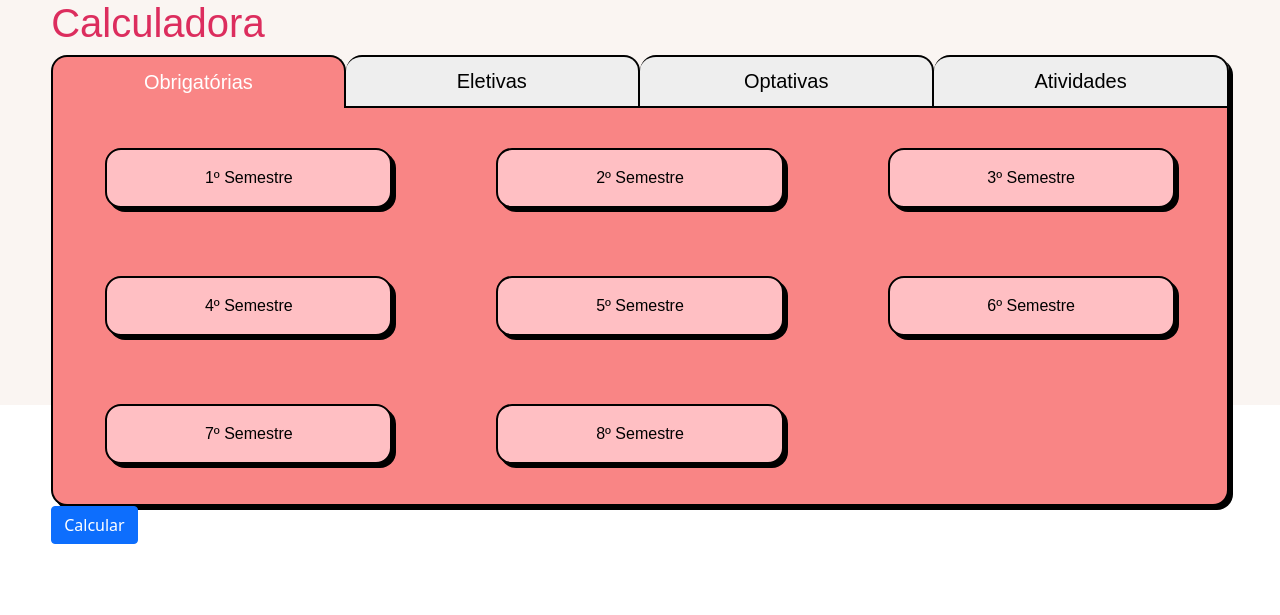
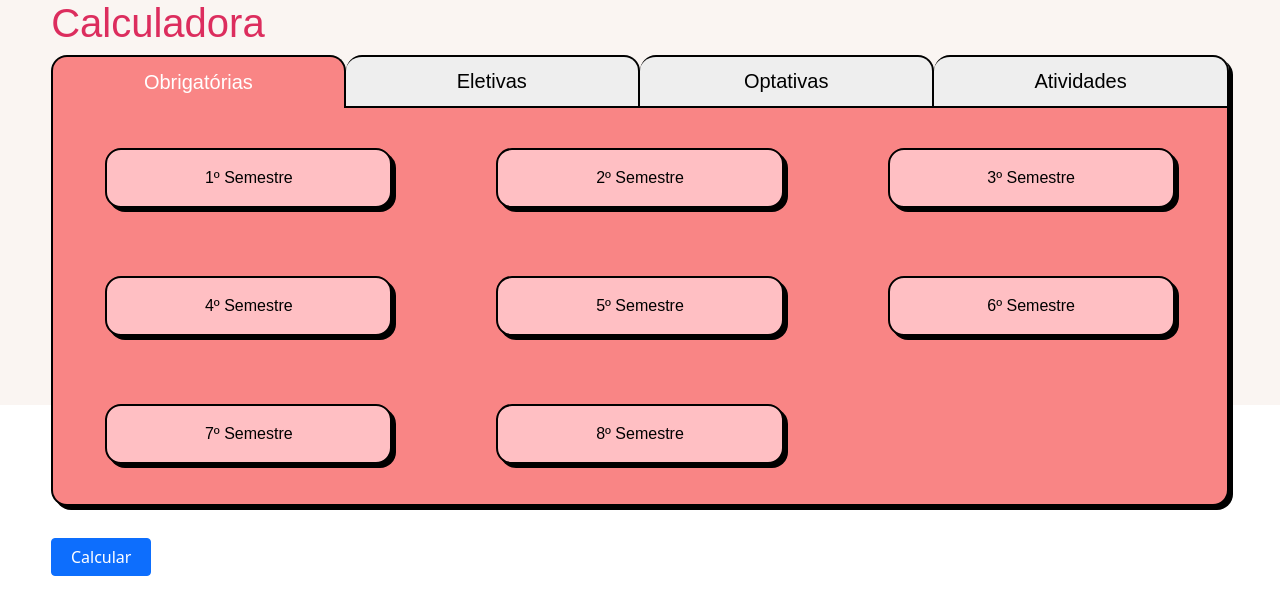
Before and after one commit to SamayUFC/EquipeJambo-SQMF, a PHP site: page /tabs.html in a window 1280 px wide. Shown: the part 91-706 px from the top of the page. Run offline with PHP 8.4, Linux system fonts and the light colour scheme; some libraries are stand-ins or nearby versions; some web fonts are replaced.

Commit message:
Update tabs.css

```diff
--- a/stylesheets/tabs.css
+++ b/stylesheets/tabs.css
@@ -156,3 +156,9 @@
     border-radius: 16px;
     box-shadow: 4px 4px black
 }
+
+#submitCheckboxes {
+    width: 100px;
+    text-align: center;
+    margin: 2em auto;
+}
```
